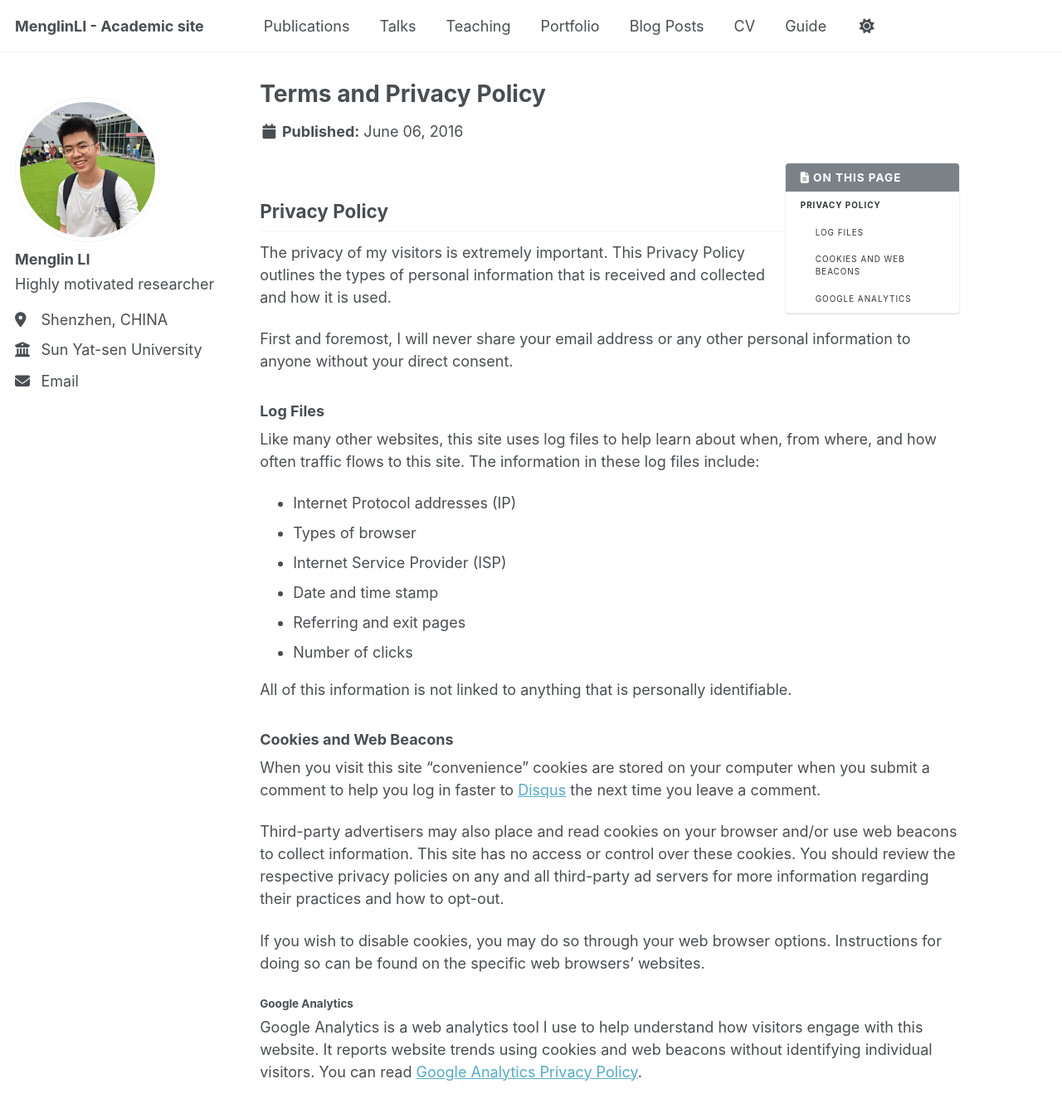
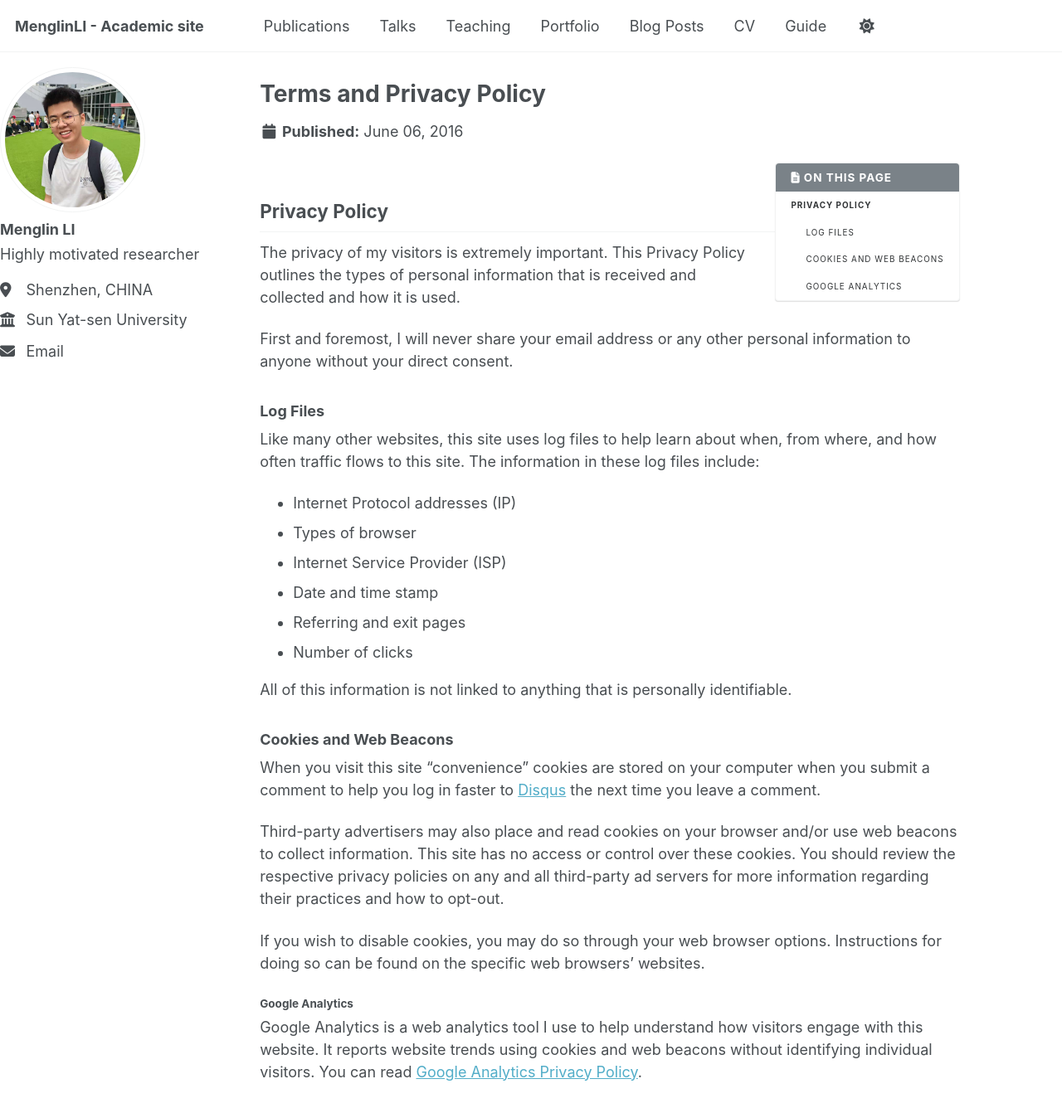
Before and after one commit to li-menglin/li-menglin.github.io, a Jekyll site: the page built from _pages/terms.md, in a window 1280 px wide and 1400 px high. Shown: the top 1342 px of the window at 83% size. Built offline with Jekyll 4.4.1, drawn with Linux system fonts in a browser that asks for light colours; a script that is not in the unit is left out.

Commit message:
Update _sidebar.scss

```diff
--- a/_sass/layout/_sidebar.scss
+++ b/_sass/layout/_sidebar.scss
@@ -17,16 +17,22 @@
     margin-top: 1em;
   }
 
+  /* 保留 fixed 行为（大屏时），并确保从页面左上角开始 */
   @media screen and (min-width: $sidebar-screen-min-width) {
     height: 100vh;
     overflow-y: auto;               // Add scrollbar if the sidebar is too long
     position: fixed;
     padding-top: $masthead-height;
+
+    left: 0;   /* ← 新增：明确左侧位置 */
+    top: 0;    /* ← 新增：从页面顶部开始 */
+    z-index: 50;
   }
 
   @include breakpoint($large) {
-    width: 50%;       // 原来是 span(2 of 12)，这里直接设定 25%
-    float: left;      // 保证在左边
+    /* 使用 px 固定宽度，避免被 Susy 的栅格和 max-width 意外限制 */
+    width: 300px;       // 你可以按需把 300px 改成想要的值（例如 320px）
+    float: none;        // fixed 元素不需要 float
     opacity: 1;
     -webkit-transition: opacity 0.2s ease-in-out;
     transition: opacity 0.2s ease-in-out;
@@ -37,27 +43,27 @@
   }
 
   @include breakpoint($x-large) {
-    width: 50%;       // 保持一致
-    max-width: none;  // 去掉最大宽度限制
+    /* 更大屏可以给稍大一点的宽度 */
+    width: 320px;       // 超大屏下使用 320px（可调整）
+    max-width: none;    // 确保没有被其他 max-width 限制
     padding-right: 0;
   }
 }
 
-/* 右侧栏 */
+/* 右侧栏（如果你使用到）——保持相对定位，不影响左侧 fixed */
 .sidebar__right {
   @include breakpoint($large) {
     position: relative;
     float: right;
-    width: 25%;      // 如果要启用右侧栏，保持和左栏一致
-    margin-left: 2%; // 给正文留点间距，可调整
+    width: auto;      // 不强制宽度，避免冲突
+    margin-left: span(0.5 of 12);
     z-index: 10;
   }
 
   @include breakpoint($x-large) {
-    width: 25%;
+    width: auto;
   }
 }
-
 
 /*
    Author profile and links
```
